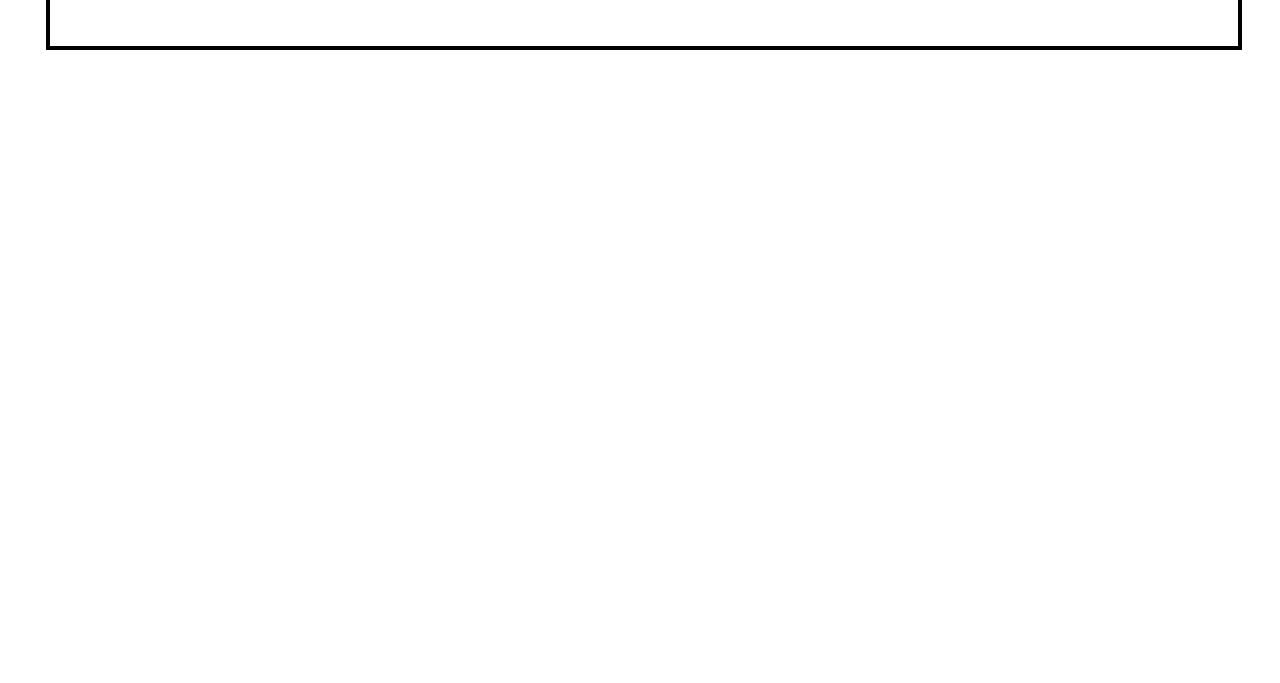
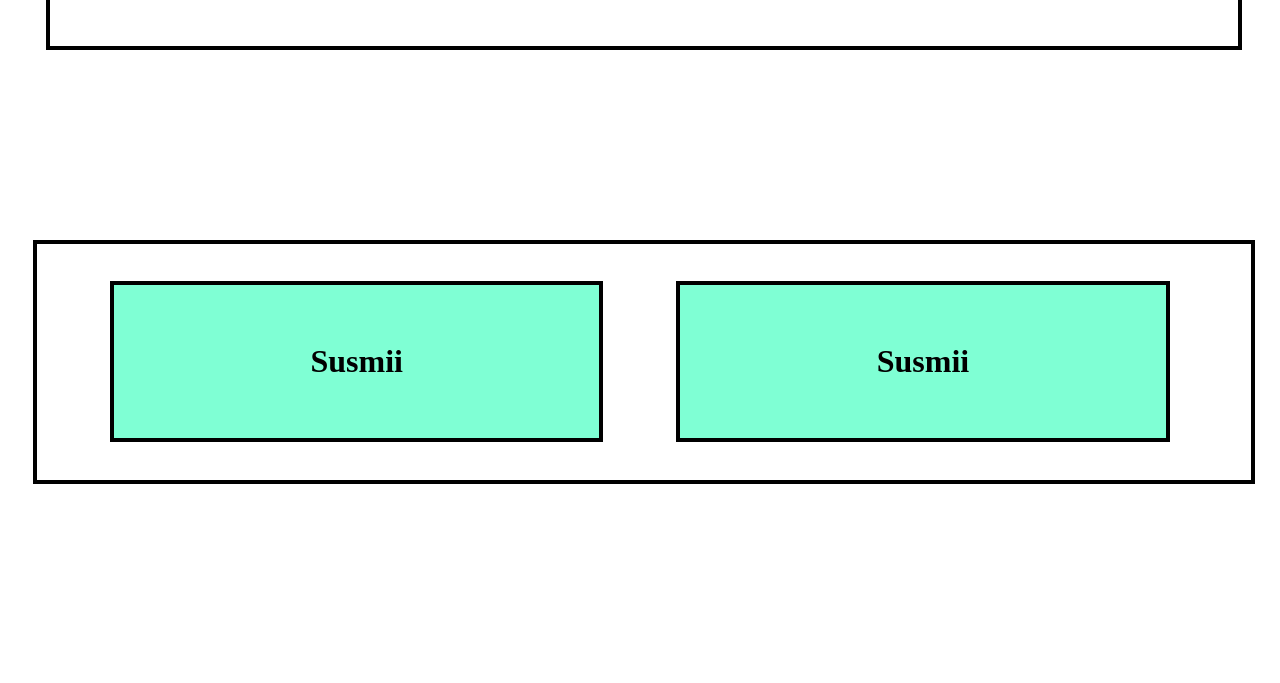
Before and after one commit to codewala-feed/susmi, a Flask app: page / in a window 1280 px wide. Shown: the part 1153-1836 px from the top of the page. Before the commit the page ends 1203 px from the top, so only its background shows below. Run offline with Flask 3, Linux system fonts and the light colour scheme.

Commit message:
code added

```diff
--- a/sample2/static/css/style.css
+++ b/sample2/static/css/style.css
@@ -89,3 +89,30 @@
     background-color: greenyellow;
     padding: 3% 0% 3% 0%;
 }
+
+.main-div{
+    float: left;
+    width: 96%;
+    border: 4px solid black;
+    margin: 0% 0% 20% 2%;
+    text-align: center;
+    padding: 3% 0% 3% 0%;
+}
+
+.main-sub1{
+    float: left;
+    width: 40%;
+    background-color: aquamarine;
+    margin: 0% 0% 0% 6%;
+    padding: 3% 0% 3% 0%;
+    border: 4px solid black;
+}
+
+.main-sub2{
+    float: left;
+    width: 40%;
+    background-color: aquamarine;
+    margin: 0% 0% 0% 6%;
+    padding: 3% 0% 3% 0%;
+    border: 4px solid black;
+}
--- a/sample2/templates/index.html
+++ b/sample2/templates/index.html
@@ -24,6 +24,7 @@
     <div class="fifth-div">
         <p>sample</p>
     </div>
+
     <div class="sixth-div">
         <p>sample</p>
     </div>
@@ -40,6 +41,14 @@
         </div>
     </div>
 
+   <div class="main-div">
+        <div class="main-sub1">
+            <h1>Susmii</h1>
+        </div>
+        <div class="main-sub2">
+            <h1>Susmii</h1>
+        </div>
+   </div>
 
 </body>
 </html>
```
